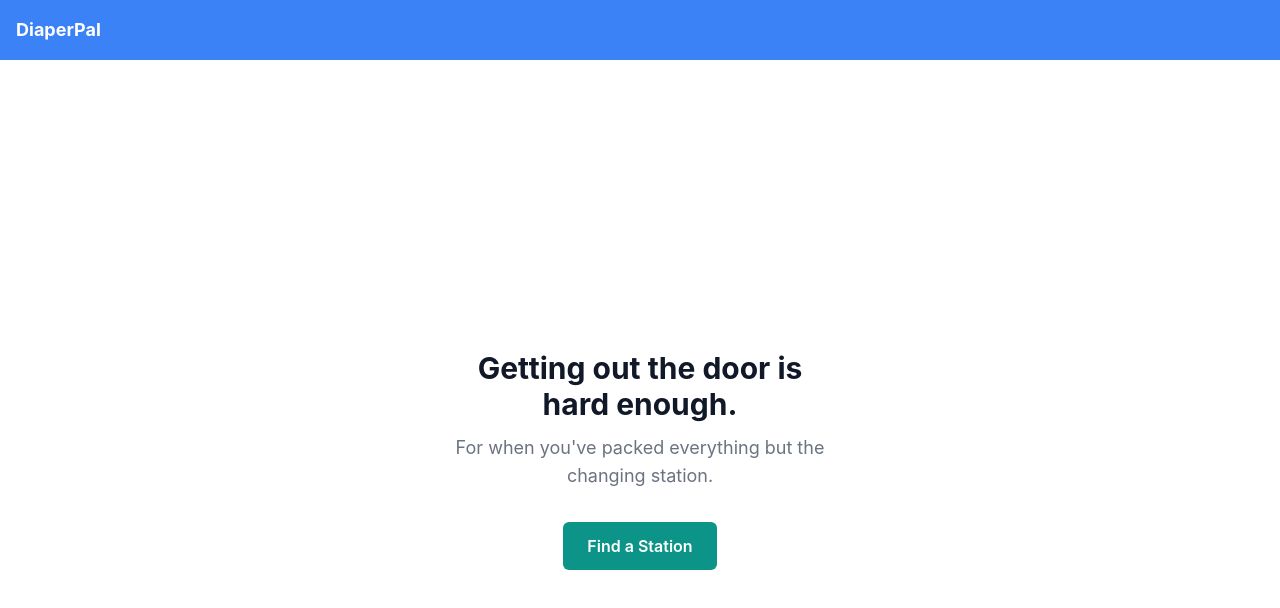
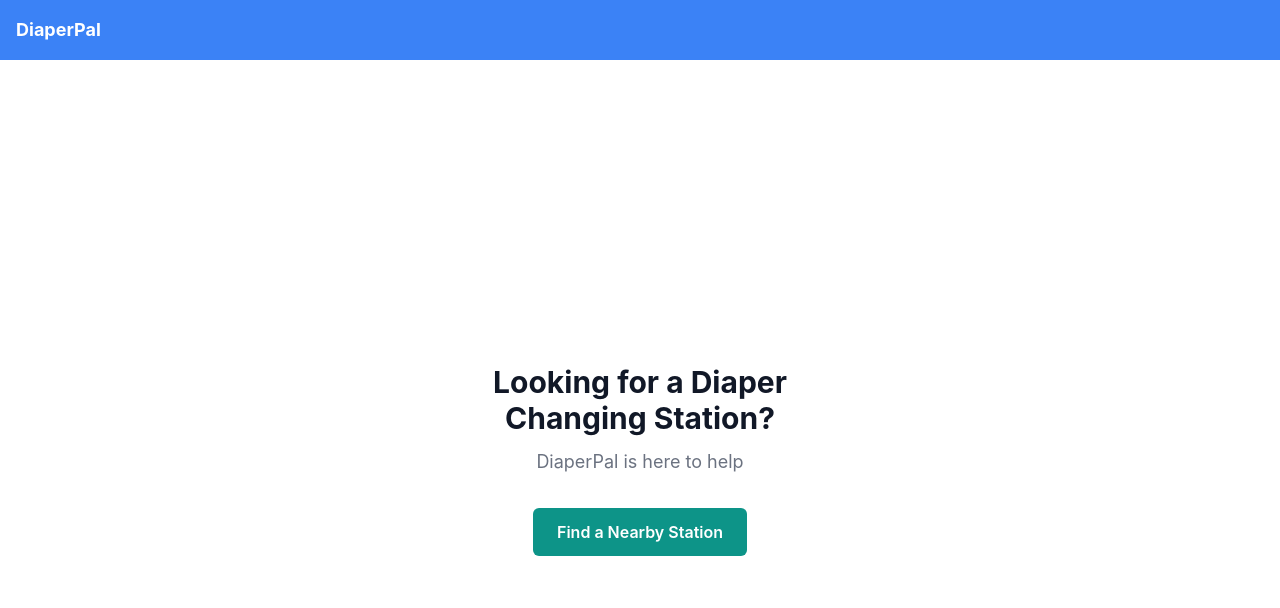
Before and after one commit to ccg-git/diaperpal, a Next.js app: page / in a window 1280 px wide. Shown: the top 608 px of the page. Built offline with nearby package versions, Linux system fonts and the light colour scheme.

Commit message:
Update landing page copy with new headline and CTA
- Headline: Looking for a Diaper Changing Station?
- Subtitle: DiaperPal is here to help
- CTA: Find a Nearby Station

```diff
--- a/app/page.tsx
+++ b/app/page.tsx
@@ -5,13 +5,13 @@ export default function Home() {
     <div className="min-h-screen bg-white flex flex-col items-center justify-center px-6 py-12">
       <div className="max-w-sm w-full text-center">
         {/* Headline */}
-        <h1 className="text-2xl sm:text-3xl font-bold text-gray-900 leading-snug">
-          Getting out the door is hard enough.
+        <h1 className="text-2xl sm:text-3xl font-bold text-gray-900">
+          Looking for a Diaper Changing Station?
         </h1>
 
-        {/* Subhead */}
-        <p className="mt-3 text-base sm:text-lg text-gray-500 leading-relaxed">
-          For when you've packed everything but the changing station.
+        {/* Subtitle */}
+        <p className="mt-3 text-base sm:text-lg text-gray-500">
+          DiaperPal is here to help
         </p>
 
         {/* CTA Button */}
@@ -19,7 +19,7 @@ export default function Home() {
           href="/map"
           className="inline-block mt-8 px-6 py-3 bg-teal-600 hover:bg-teal-700 text-white font-semibold rounded-md transition"
         >
-          Find a Station
+          Find a Nearby Station
         </Link>
       </div>
     </div>
```
